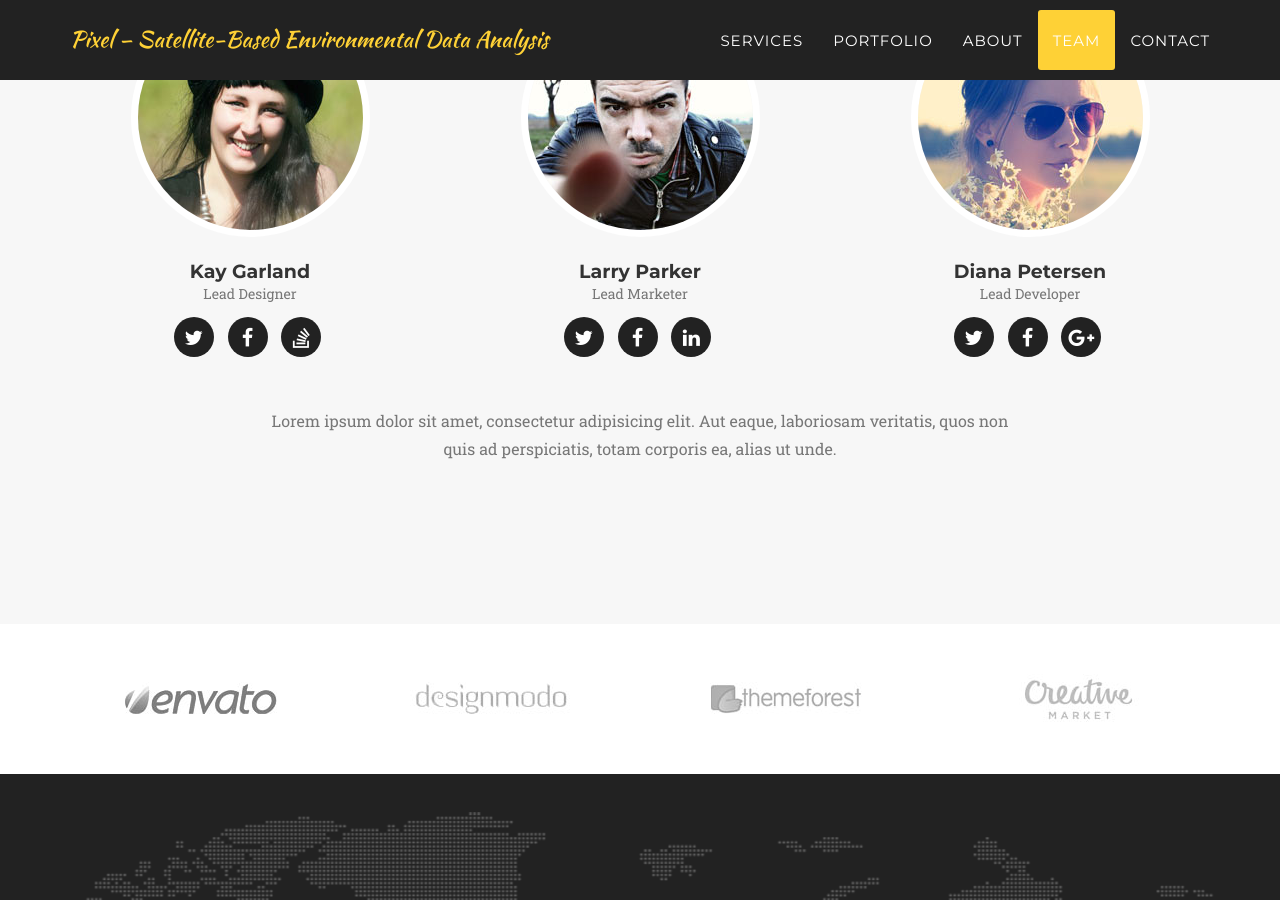
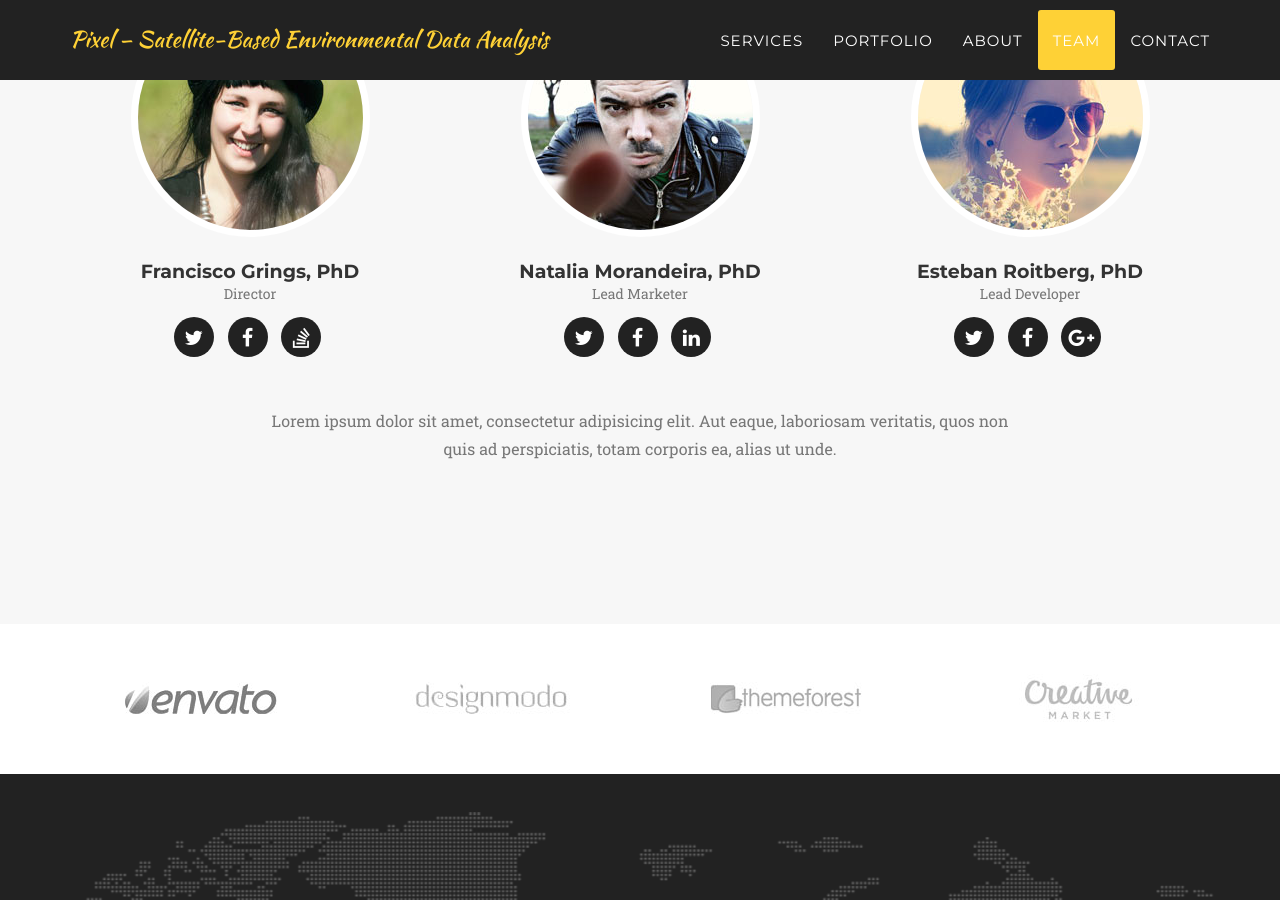
Before and after one commit to PixelNGO/pixel-ong.github.io, a Jekyll site: the page built from index.html, in a window 1280 px wide and 900 px high, scrolled down 4875 px. Built offline with Jekyll 4.4.1, drawn with Linux system fonts in a browser that asks for light colours; some web fonts are replaced.

Commit message:
Update header and names

```diff
--- a/_config.yml
+++ b/_config.yml
@@ -8,9 +8,9 @@
 
 # Team names, titles and social links
 people:
-- name: Kay Garland
+- name: Francisco Grings, PhD
   pic: 1
-  position: Lead Designer
+  position: Director
   social:
     - title: twitter
       url: #
@@ -19,7 +19,7 @@
     - title: stack-overflow
       url: #
 
-- name: Larry Parker
+- name: Natalia Morandeira, PhD
   pic: 2
   position: Lead Marketer
   social:
@@ -30,7 +30,7 @@
     - title: linkedin
       url: #
 
-- name: Diana Petersen
+- name: Esteban Roitberg, PhD
   pic: 3
   position: Lead Developer
   social:
@@ -44,15 +44,15 @@
 # Social networks usernames (many more available: google-plus, flickr, dribbble, pinterest, instagram, tumblr, linkedin, etc.)
 social:
   - title: twitter
-    url: http://twitter.com/jekyllrb
+    url: #
   - title: facebook
-    url:
+    url: #
   - title: stack-overflow
-    url: http://stackoverflow.com/questions/tagged/jekyll
+    url: #
   - title: bitbucket
-    url: http://bitbucket.org/jekyll
+    url: #
   - title: github
-    url: http://github.com/jekyll
+    url: https://github.com/pixel-ong
 
 # Postal address (add as many lines as necessary)
 address:
```
Also changed, not shown: img/header-bg.jpg.
